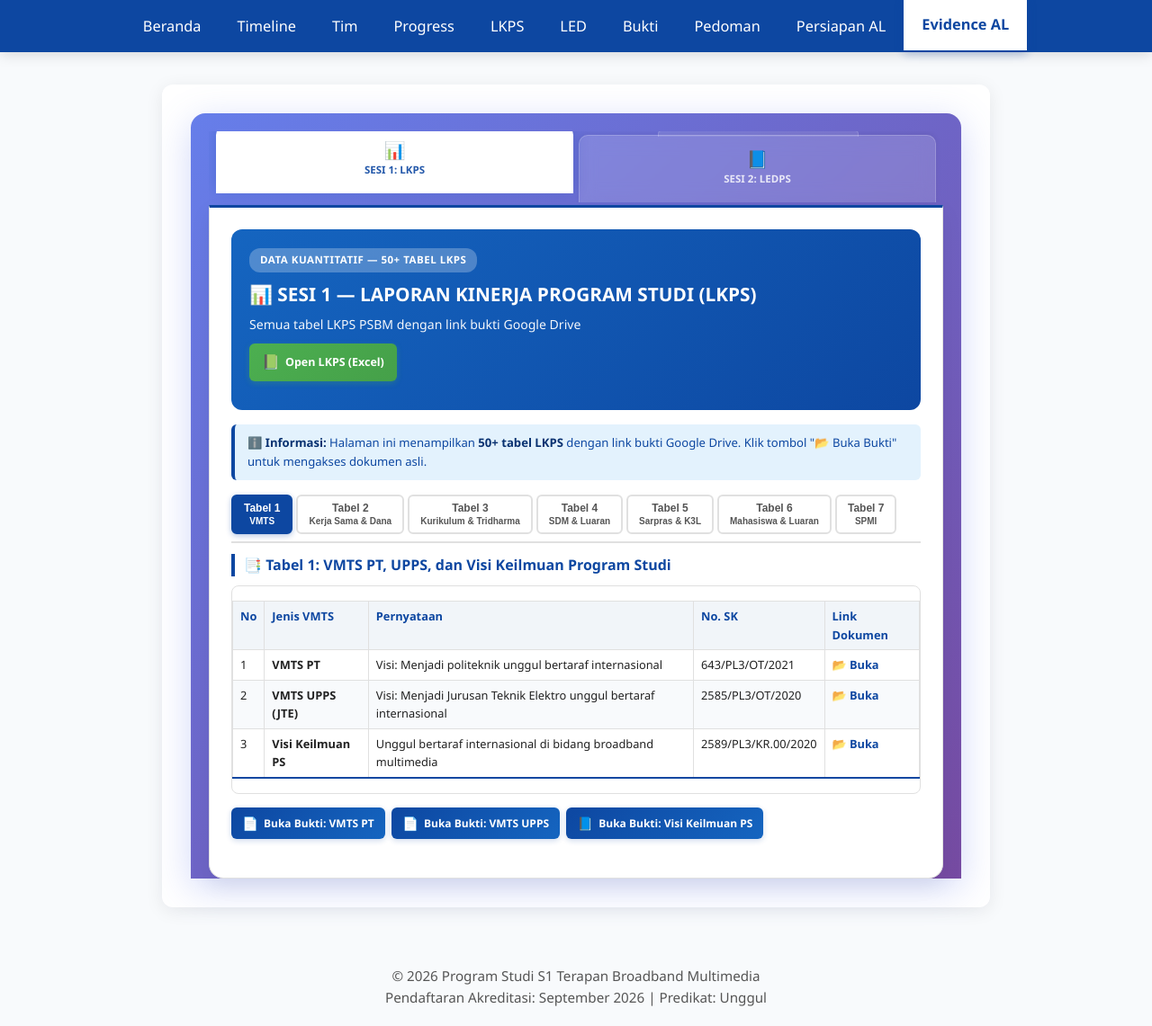
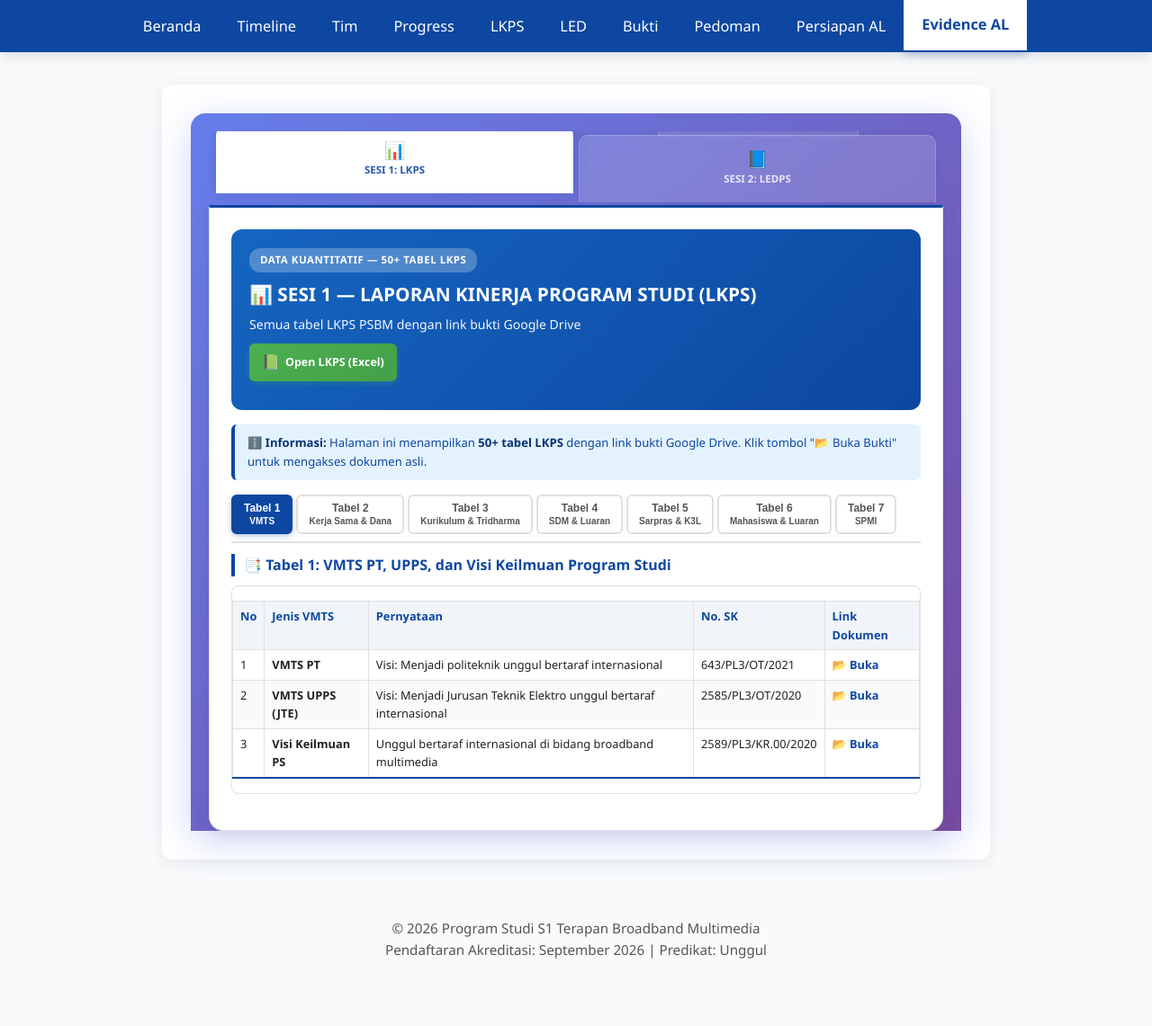
Before and after one commit to portal-psbm/aksibm-26, a Jekyll site: the page built from evidence-al.md, in a window 1280 px wide and 1141 px high. Shown: the whole window at 90% size. Built offline with Jekyll 4.4.1, drawn with Linux system fonts in a browser that asks for light colours.

Commit message:
update evidence-al

```diff
--- a/evidence-al.md
+++ b/evidence-al.md
@@ -181,13 +181,7 @@ permalink: /evidence-al/
                 <tr><td>3</td><td><strong>Visi Keilmuan PS</strong></td><td>Unggul bertaraf internasional di bidang broadband multimedia</td><td>2589/PL3/KR.00/2020</td><td class="link-cell"><a href="https://drive.google.com/drive/folders/1kEN_2TU9W6vch8kkKwB0qG83rU89ujxf" target="_blank">📂 Buka</a></td></tr>
               </tbody>
             </table>
-          </div>
-          <div style="margin-top:10px;">
-            <a href="https://drive.google.com/drive/folders/1EGqnMf6ZPJ_skiJBP5tOCXhlCJiYKqPU" target="_blank" class="table-link-btn"><span class="btn-icon">📄</span> Buka Bukti: VMTS PT</a>
-            <a href="https://drive.google.com/drive/folders/1JiRWv_v_-pbrFTMl74JwQzJ1ZNnCpcOt" target="_blank" class="table-link-btn"><span class="btn-icon">📄</span> Buka Bukti: VMTS UPPS</a>
-            <a href="https://drive.google.com/drive/folders/1kEN_2TU9W6vch8kkKwB0qG83rU89ujxf" target="_blank" class="table-link-btn"><span class="btn-icon">📘</span> Buka Bukti: Visi Keilmuan PS</a>
-          </div>
-        </div>
+
       </div>
 
       <!-- TABEL 2: KERJA SAMA & DANA -->
```
